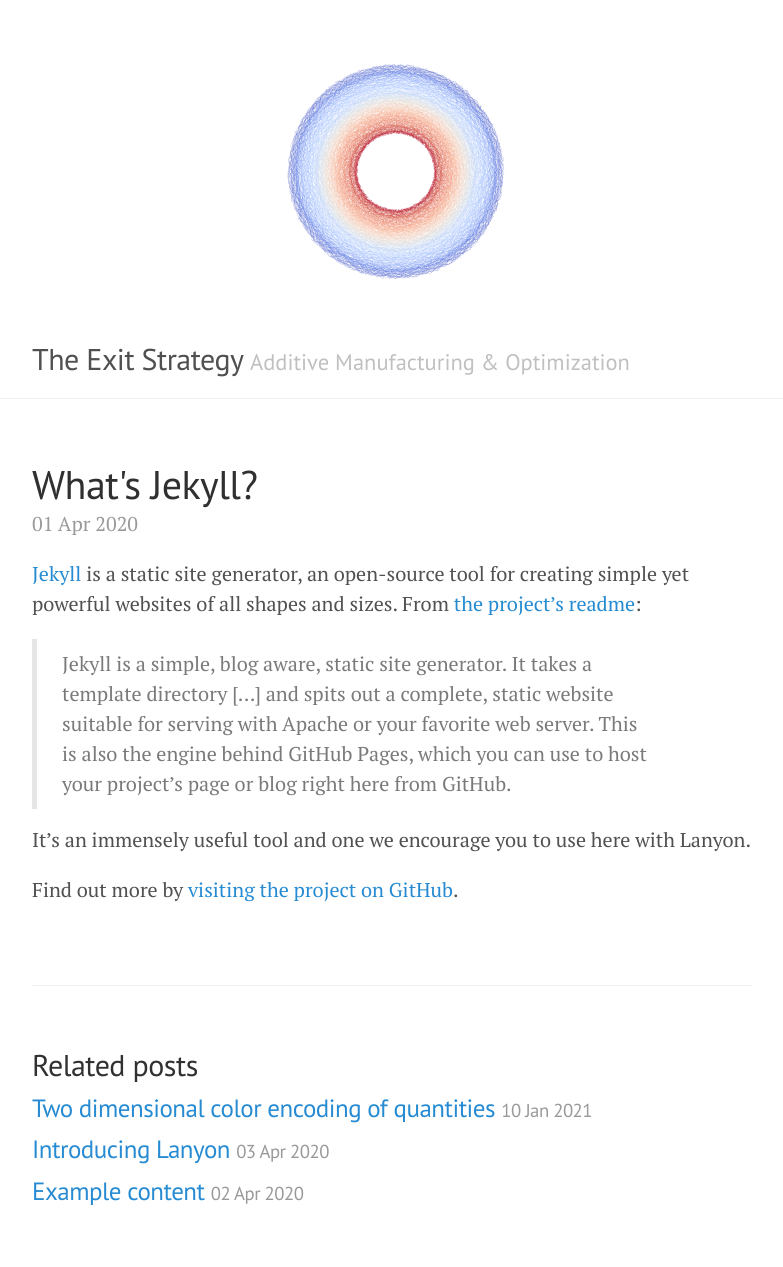
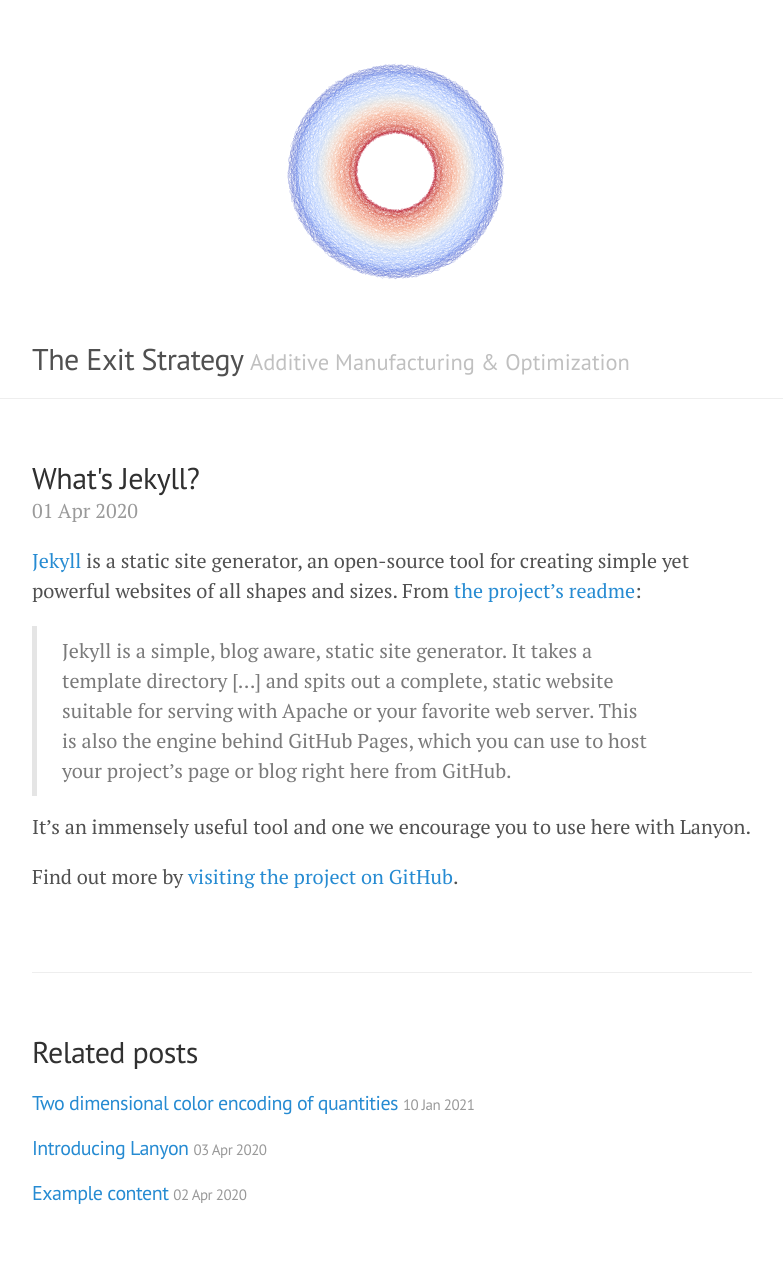
Before and after one commit to theexitstrategy/theexitstrategy.github.io, a Jekyll site: the page built from _posts/2020-04-01-whats-jekyll.md, in a window 1280 px wide. Shown: the whole page, without its empty margins (248-1031 px from the left). Built offline with Jekyll 4.4.1, drawn with Linux system fonts in a browser that asks for light colours.

Commit message:
Change Fontsize

```diff
--- a/_layouts/post.html
+++ b/_layouts/post.html
@@ -3,7 +3,7 @@ layout: default
 ---
 
 <div class="post">
-  <h1 class="post-title">{{ page.title }}</h1>
+  <h2 class="post-title">{{ page.title }}</h2>
   <span class="post-date">{{ page.date | date_to_string }}</span>
   {{ content }}
 </div>
@@ -14,12 +14,12 @@ layout: default
   <ul class="related-posts">
     {% for post in site.related_posts limit:3 %}
       <li>
-        <h3>
+        <h4>
           <a href="{{ site.baseurl }}{{ post.url }}">
             {{ post.title }}
             <small>{{ post.date | date_to_string }}</small>
           </a>
-        </h3>
+        </h4>
       </li>
     {% endfor %}
   </ul>
```
